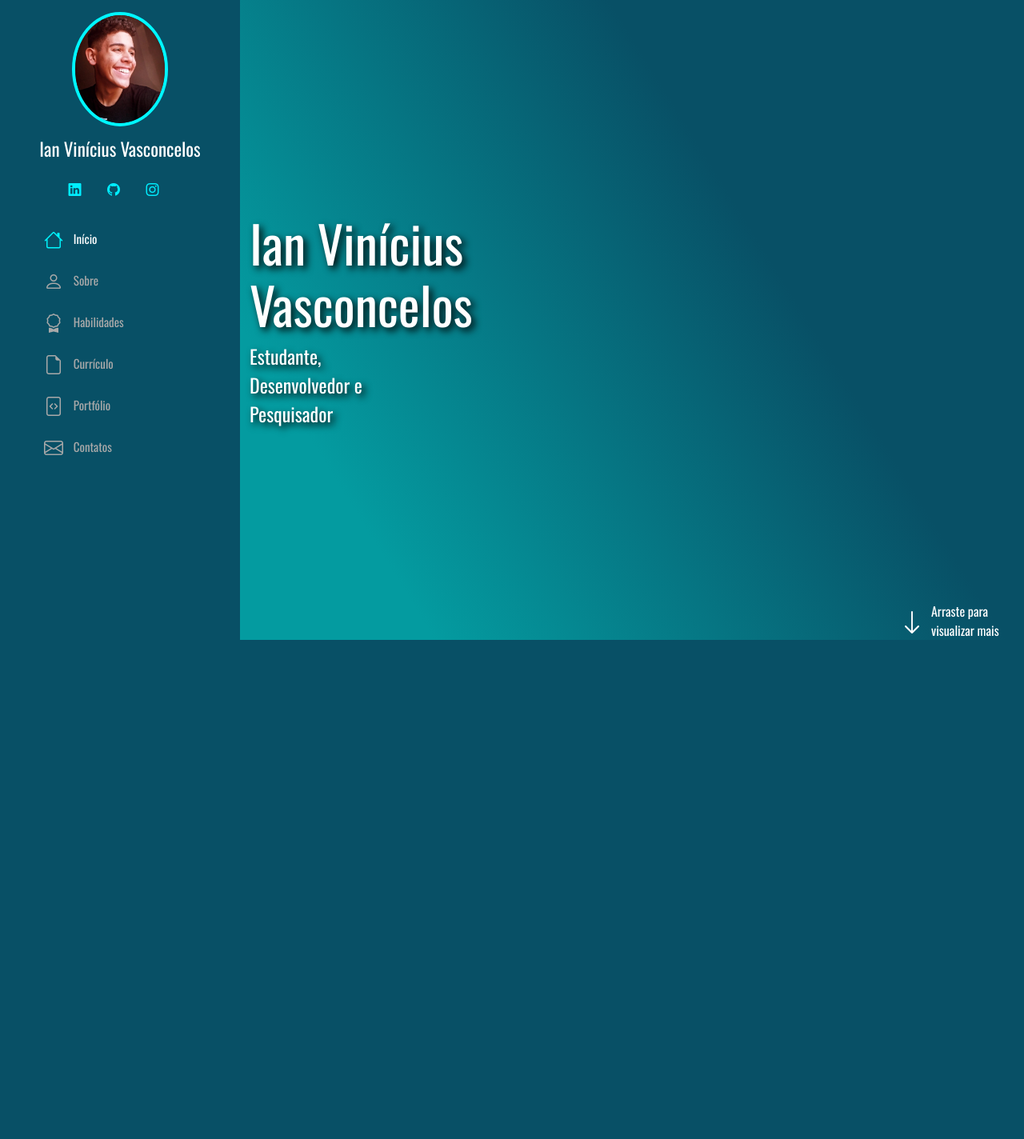
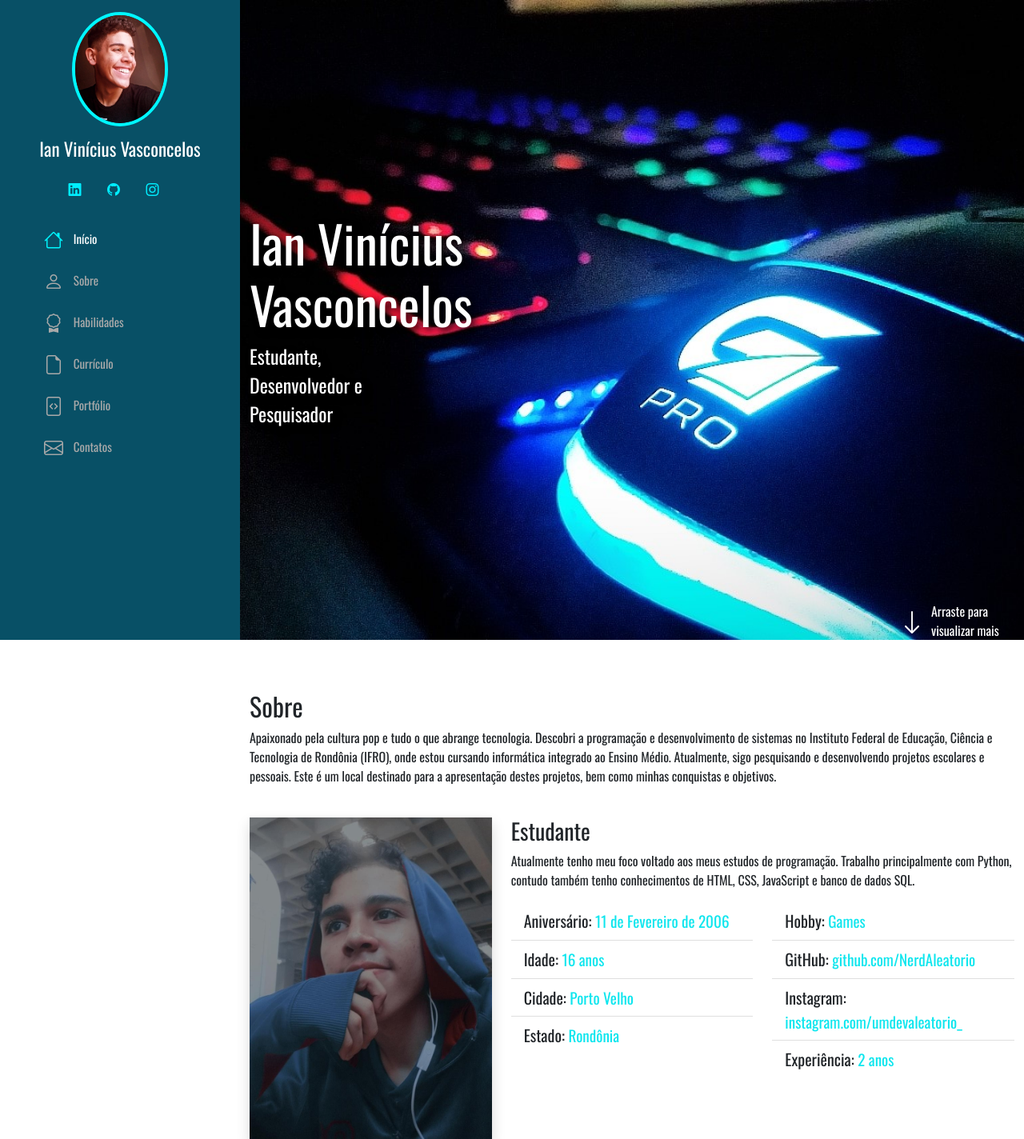
Before and after one commit to NerdAleatorio/Portf-lio, a Flask app: page / in a window 1280 px wide. Shown: the whole page at 80% size. Before the commit the page ends 800 px from the top, so only its background shows below. Run offline with Flask 2, Linux system fonts and the light colour scheme; some libraries are stand-ins or nearby versions.

Commit message:
Seção "sobre" concluída

```diff
--- a/static/style.css
+++ b/static/style.css
@@ -87,8 +87,8 @@
 }
 
 section#inicio{
-    background-image: url("./img/THINK_TWICE.png");
-    background: linear-gradient(58.15deg, #049ba0 30.60%, #085066 70.80%);
+    background-image: url("../static/img/bakground2.jpeg");
+
     background-repeat: no-repeat;
     background-size: cover;
     background-attachment: fixed;
@@ -163,3 +163,27 @@
         margin-left: 0;
     }
 }
+
+section#sobre div#info li#escrito span#inf{
+    font-size: 1.2rem;
+    color: #0ee6ee;
+}
+
+section#sobre div#info li#escrito a{
+    font-size: 1.2rem;
+    color: #0ee6ee;
+}
+
+*::-webkit-scrollbar{
+    width: 10px;
+}
+
+*::-webkit-scrollbar-track{
+    width: 12px;
+    box-shadow: inset 0 0 .3rem #00000050;
+    background-color: #fff;
+}
+
+*::-webkit-scrollbar-thumb{
+    background-color: #085066;
+}
--- a/templates/index.html
+++ b/templates/index.html
@@ -30,7 +30,7 @@
                     </li>
 
                     <li class="nav-item">
-                      <a class="nav-link" href="#"><i class="bi bi-person"></i>Sobre</a>
+                      <a class="nav-link" href="#sobre"><i class="bi bi-person"></i>Sobre</a>
                     </li>
 
                     <li class="nav-item">
@@ -61,10 +61,65 @@
                 <div class="col-md-7 d-flex justify-content-end align-items-end">
                     <div id="arraste" class="d-flex align-items-center">
                         <i class="bi bi-arrow-down text-white pe-2 fs-2" aria-hidden="true"></i>
-                        <a href="">Arraste para visualizar mais</a>
+                        <a href="#sobre">Arraste para visualizar mais</a>
                     </div>
                 </div>
             </section>
+
+            <section id="sobre" class="container mt-5">
+                <div class="row w-100">
+                    <div class="col-md-12">
+                        <h2 class="pt-3">Sobre</h2>
+                        <p>
+                            Apaixonado pela cultura pop e tudo o que abrange tecnologia. Descobri a programação e desenvolvimento de sistemas
+                            no Instituto Federal de Educação, Ciência e Tecnologia de Rondônia (IFRO), onde estou cursando informática integrado ao Ensino Médio.
+                            Atualmente, sigo pesquisando e desenvolvendo projetos escolares e pessoais. Este é um local destinado para a apresentação destes projetos, bem como
+                            minhas conquistas e objetivos.
+                        </p>
+                    </div>
+                </div>
+
+                <div class="row mt-4">
+                    <div class="col-md-4">
+                        <img class="img-fluid shadow" src="../static/img/me.jpeg" alt="foto do ian">
+                    </div>
+
+                    <div class="col-md-8">
+                        <h3>Estudante</h3>
+                        <p>Atualmente tenho meu foco voltado aos meus estudos de programação.
+                        Trabalho principalmente com Python, contudo também tenho conhecimentos de HTML, CSS, JavaScript e banco de dados SQL.
+                        </p>
+
+                        <div id="informacoes" class="row">
+                            <div id="info" class="col-md-6">
+                                <ul class="list-group list-group-flush fs-5">
+                                    <li class="list-group-item" id="escrito">Aniversário: <span id="inf" class="fw-lighter">11 de Fevereiro de 2006</span></li>
+
+                                    <li class="list-group-item" id="escrito">Idade: <span id="inf" class="fw-lighter">16 anos</span></li>
+
+                                    <li class="list-group-item" id="escrito">Cidade: <span id="inf" class="fw-lighter">Porto Velho</span></li>
+
+                                    <li class="list-group-item" id="escrito">Estado: <span id="inf" class="fw-lighter">Rondônia</span></li>
+
+                                </ul>
+                            </div>
+                            <div id="info" class="col-md-6">
+                                <ul class="list-group list-group-flush fs-5">
+                                    <li class="list-group-item" id="escrito">Hobby: <span id="inf" class="fw-lighter">Games</span></li>
+
+                                    <li class="list-group-item" id="escrito">GitHub: <a id="in" href="https://github.com/NerdAleatorio" target="_blank" class="fw-lighter text-decoration-none link-dark">github.com/NerdAleatorio</a></li>
+
+                                    <li class="list-group-item" id="escrito">Instagram: <a id="in" href="https://instagram.com/umdevaleatorio_" target="_blank" class="fw-lighter text-decoration-none link-dark">instagram.com/umdevaleatorio_</a></li>
+
+                                    <li class="list-group-item" id="escrito">Experiência: <span id="inf" class="fw-lighter">2 anos</span></li>
+
+                                </ul>
+                            </div>
+                        </div>
+                    </div>
+                </div>
+            </section>
+
         </main>
 
         <script src="../static/bootstrap/js/bootstrap.bundle.min.js"></script>
```
Also changed, not shown: static/img/background1.jpeg (added), static/img/bakground2.jpeg (added), static/img/me.jpeg (added).
